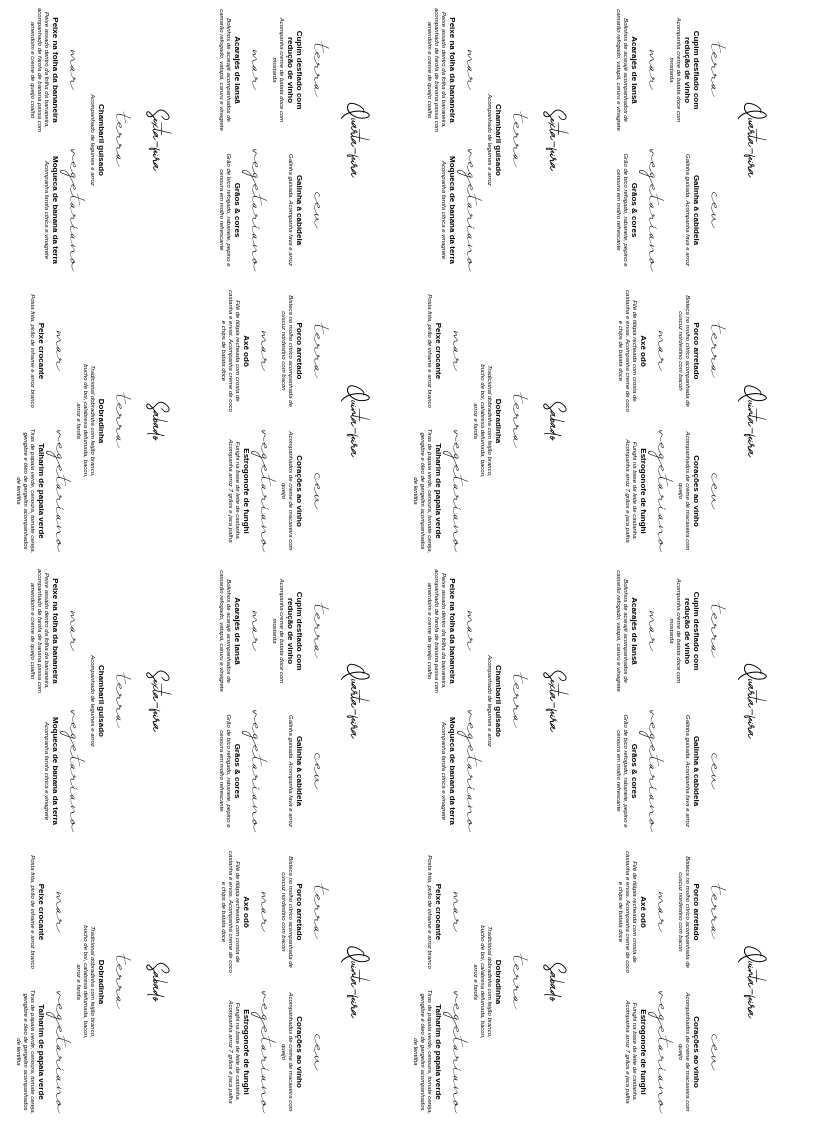
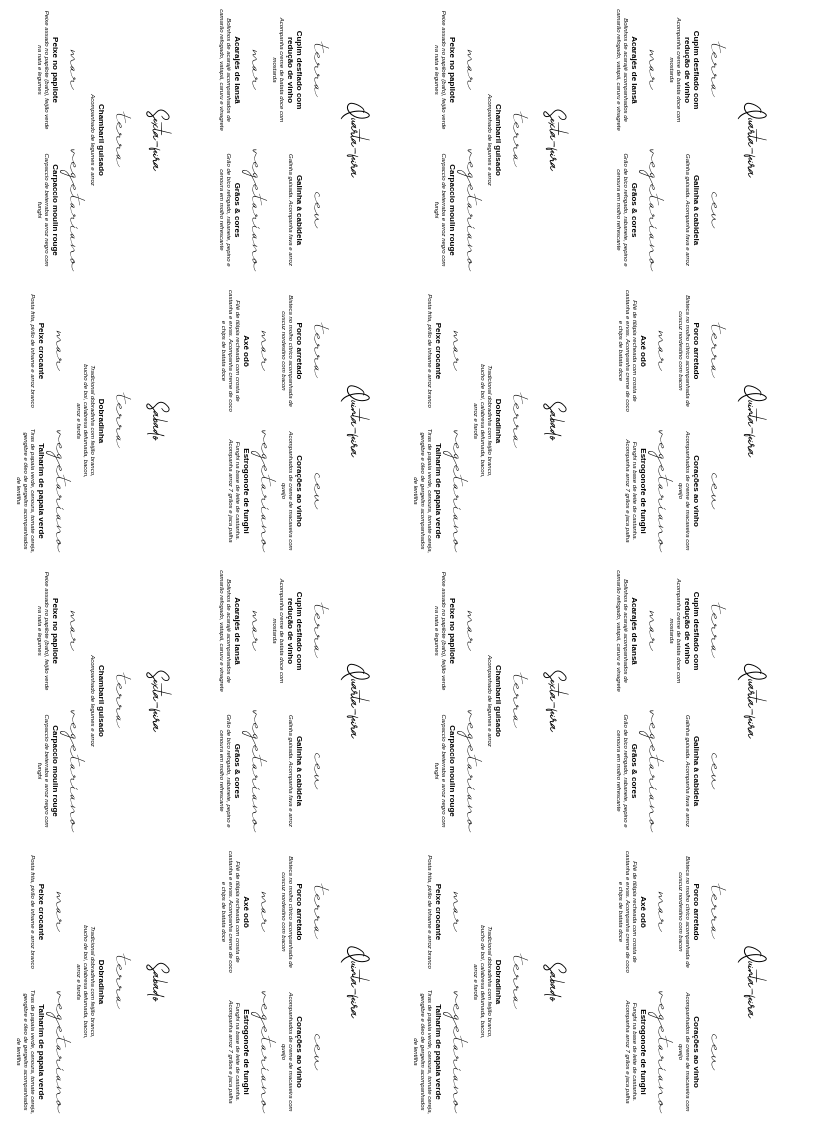
Before and after one commit to pedrohml/pedrohml.github.io, a Jekyll site: the page built from menu-weekly-back-print.html, in a window 1280 px wide. Shown: the whole page, without its empty margins (0-813 px from the left). Built offline with Jekyll 4.4.1, drawn with Linux system fonts in a browser that asks for light colours.

Commit message:
Update menu

```diff
--- a/_data/menu-food.yml
+++ b/_data/menu-food.yml
@@ -75,15 +75,15 @@ friday:
   earth:
     product-title: Chambaril guisado
     product-description: Acompanhado de legumes e arroz
+    product-price: 30
+  sea:
+    product-title: Peixe no papilote
+    product-description: Peixe assado no papilote (bafo), feijão verde na nata e legumes
+    product-price: 32
+  veg:
+    product-title: Carpaccio moulin rouge
+    product-description: Carpaccio de beterraba e arroz negro com funghi
     product-price: 28
-  sea:
-    product-title: Peixe na folha da bananeira
-    product-description: Peixe assado dentro da folha da bananeira, acompanhado de farofa de banana passa com amendoim e creme de queijo coalho
-    product-price: 29
-  veg:
-    product-title: Moqueca de banana da terra
-    product-description: Acompanha farofa cítrica e vinagrete
-    product-price: 25
 saturday:
   day-name: Sabado
   earth:
```
